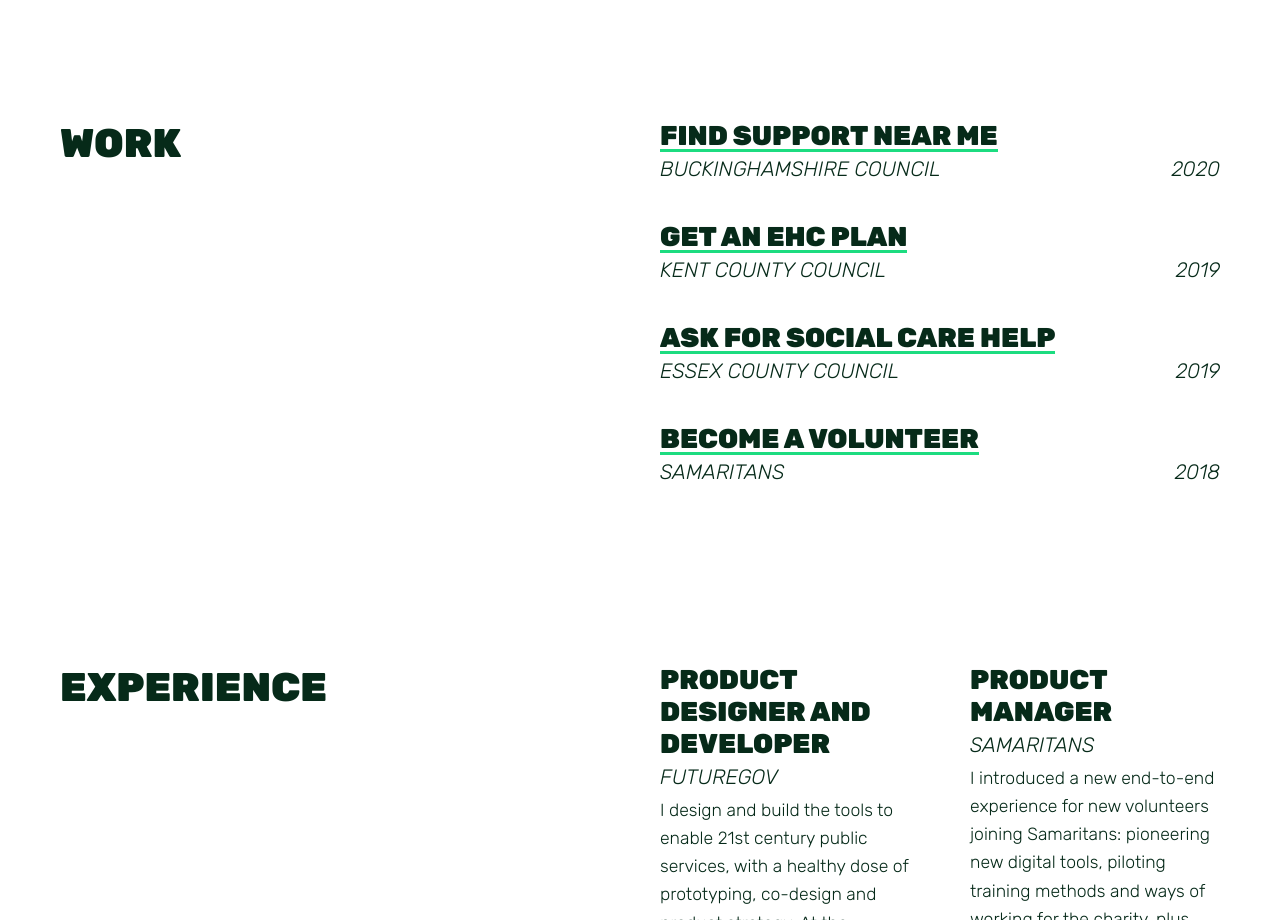
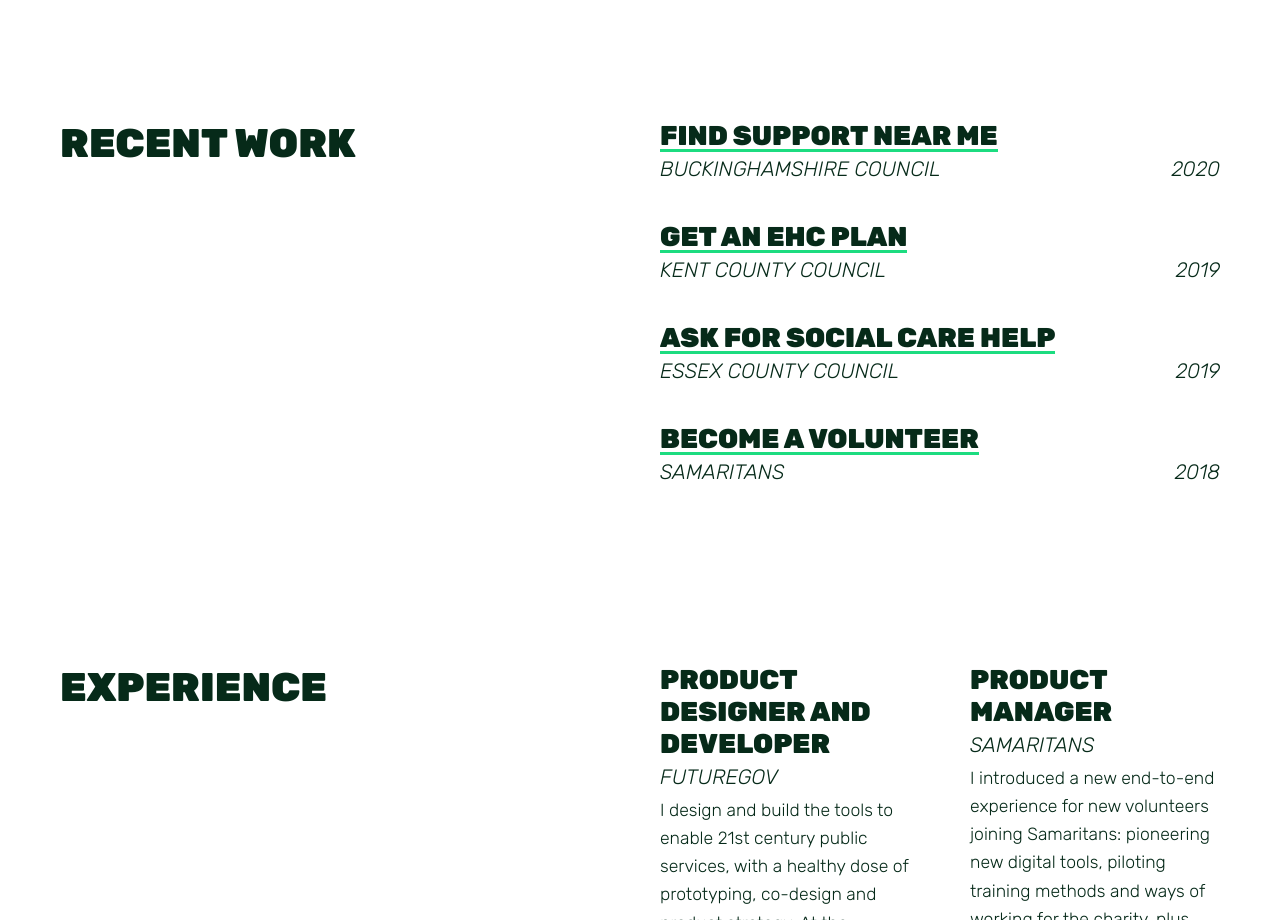
Before and after one commit to jhackett1/jayehackett, a Gatsby site: page / in a window 1280 px wide. Shown: the part 800-1720 px from the top of the page. Built offline with nearby package versions, Linux system fonts and the light colour scheme; Gatsby itself is replaced by a stand-in of ours.

Commit message:
layout change

```diff
--- a/src/layouts/index.js
+++ b/src/layouts/index.js
@@ -28,7 +28,7 @@
         </header>
 
         <section className="grid container">
-            <h2 className="grid__title">Work</h2>
+            <h2 className="grid__title">Recent work</h2>
             <ul className="grid__list">
                 <li className="list-item">
                     <h3 className="list-item__title"><Link to="/buckinghamshire">Find support near me</Link></h3>
```
